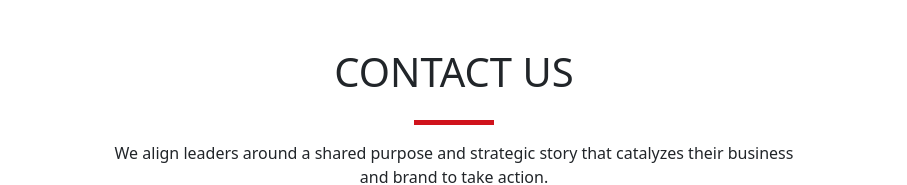
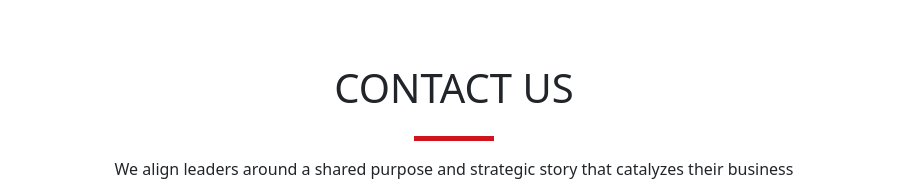
Before and after one commit to NirmalKumar-1/CONTACT-US-UI, a plain HTML site: page index.html in a window 1280 px wide. Shown: the top 185 px of the page, without its empty margins (186-1093 px from the left). Drawn offline with nearby package versions, Linux system fonts and the light colour scheme.

Commit message:
Update index.html

```diff
--- a/index.html
+++ b/index.html
@@ -19,7 +19,7 @@
 </head>
 <body>
    <div class="container text-center p-md-5">
-        <h1>CONTACT US</h1>
+        <h1 class="mt-3">CONTACT US</h1>
         <div class="red-line mt-4 mb-3"></div>
         <p>We align leaders around a shared purpose and strategic story that catalyzes their business <br> and brand to take action.</p>
         <div class="row px-md-5 mx-md-5">
```
